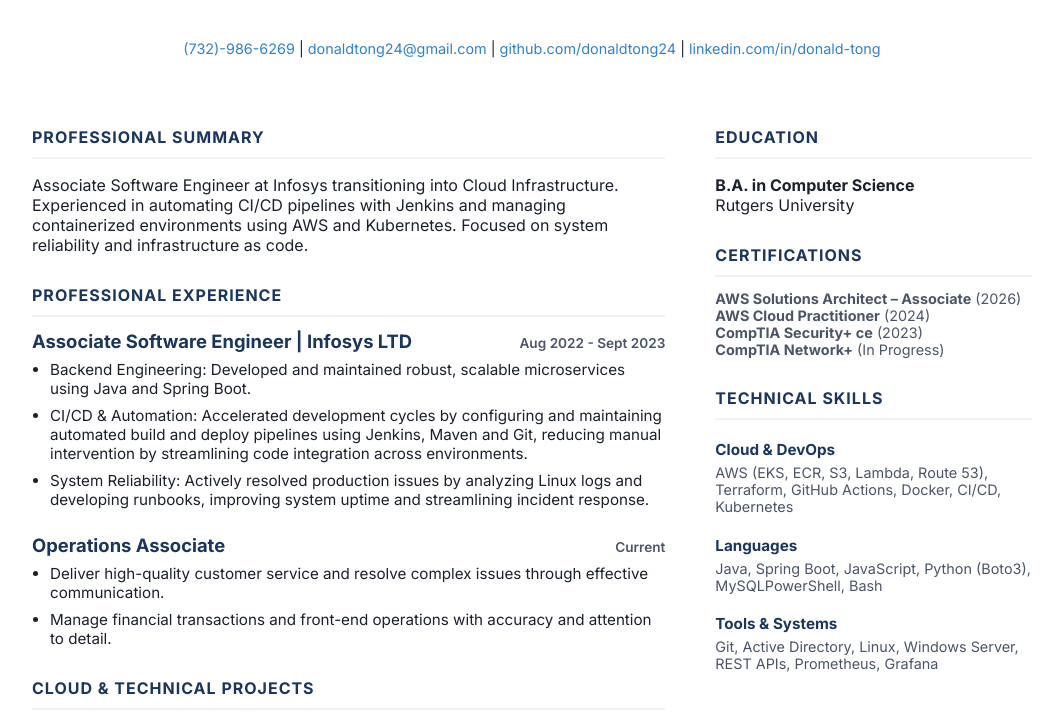
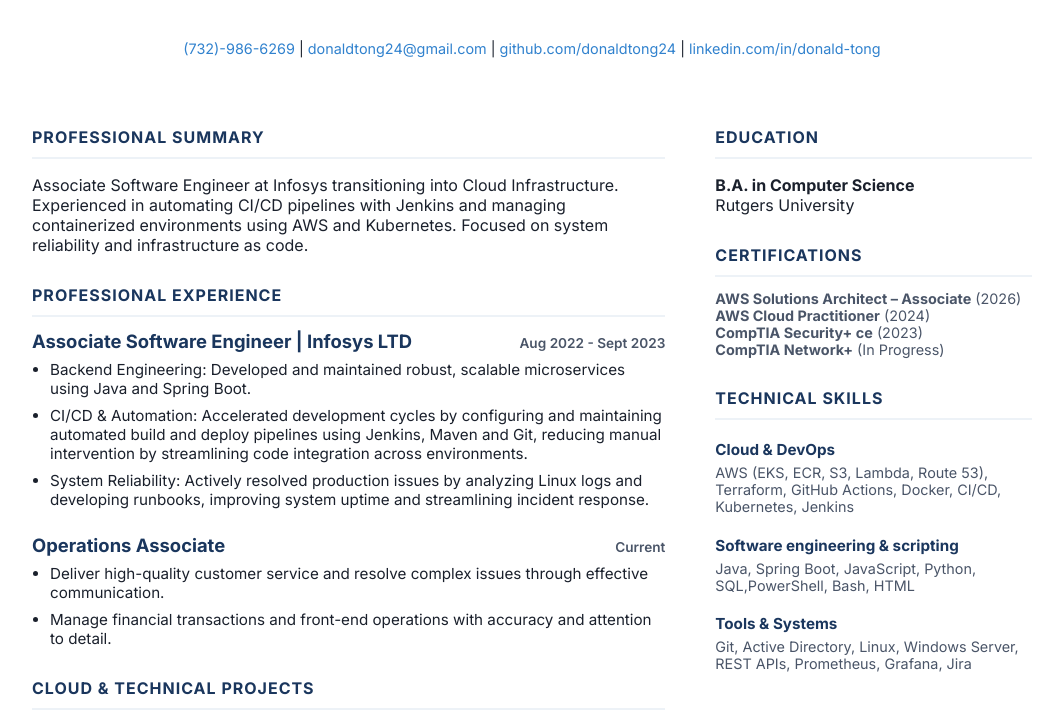
Before and after one commit to donaldtong24/cloud-resume-iac, a plain HTML site: page website/index.html in a window 1280 px wide. Shown: the part 80-800 px from the top of the page, without its empty margins (108-1171 px from the left). Drawn offline with Linux system fonts and the light colour scheme; no server answers.

Commit message:
updated rezy

```diff
--- a/website/index.html
+++ b/website/index.html
@@ -135,15 +135,15 @@
                     <h2>Technical Skills</h2>
                     <div class="skill-group">
                         <h4>Cloud & DevOps</h4>
-                        <p>AWS (EKS, ECR, S3, Lambda, Route 53), Terraform, GitHub Actions, Docker, CI/CD, Kubernetes</p>
+                        <p>AWS (EKS, ECR, S3, Lambda, Route 53), Terraform, GitHub Actions, Docker, CI/CD, Kubernetes, Jenkins</p>
                     </div>
                     <div class="skill-group">
-                        <h4>Languages</h4>
-                        <p> Java, Spring Boot, JavaScript, Python (Boto3), MySQLPowerShell, Bash</p>
+                        <h4>Software engineering & scripting</h4>
+                        <p> Java, Spring Boot, JavaScript, Python, SQL,PowerShell, Bash, HTML</p>
                     </div>
                     <div class="skill-group">
                         <h4>Tools & Systems</h4>
-                        <p>Git, Active Directory, Linux, Windows Server, REST APIs, Prometheus, Grafana</p>
+                        <p>Git, Active Directory, Linux, Windows Server, REST APIs, Prometheus, Grafana, Jira</p>
                     </div>
                 </section>
             </div>
```
